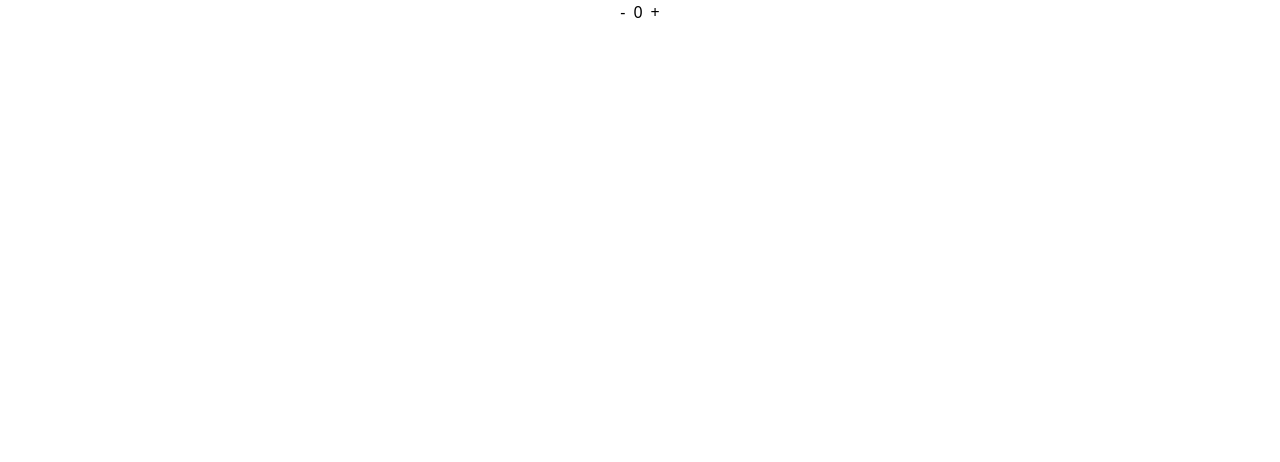
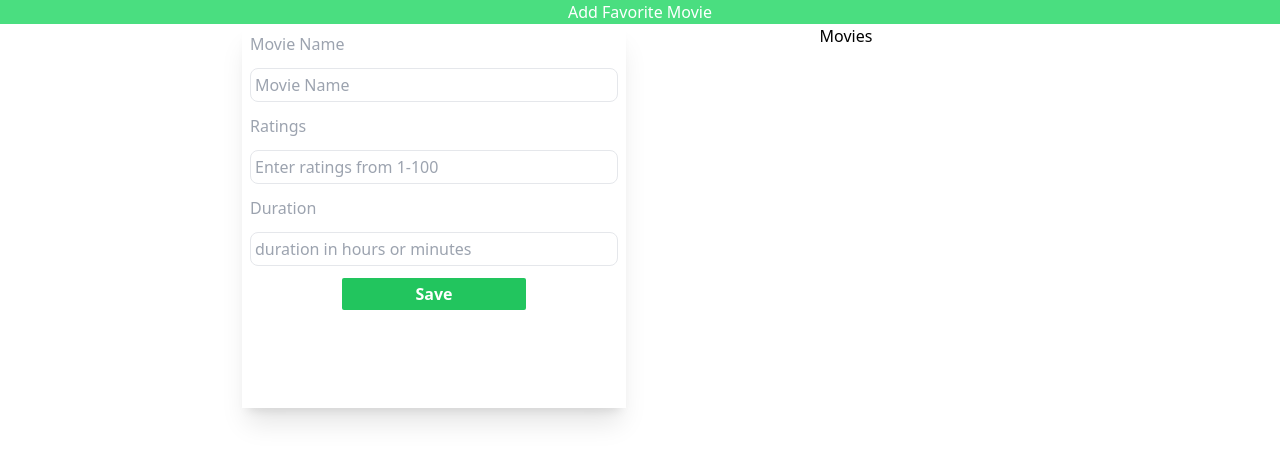
Before and after one commit to aziz-codes/react-hooks, a React (Create React App) app: page / in a window 1280 px wide. Shown: the top 462 px of the page. Built offline with nearby package versions, Linux system fonts and the light colour scheme.

Commit message:
movie app with usestate

```diff
--- a/src/App.js
+++ b/src/App.js
@@ -1,7 +1,7 @@
-import Container from "./components/Container";
+import AddMovie from "./components/AddMovie";
 
 function App() {
-  return <Container />;
+  return <AddMovie />;
 }
 
 export default App;
```
